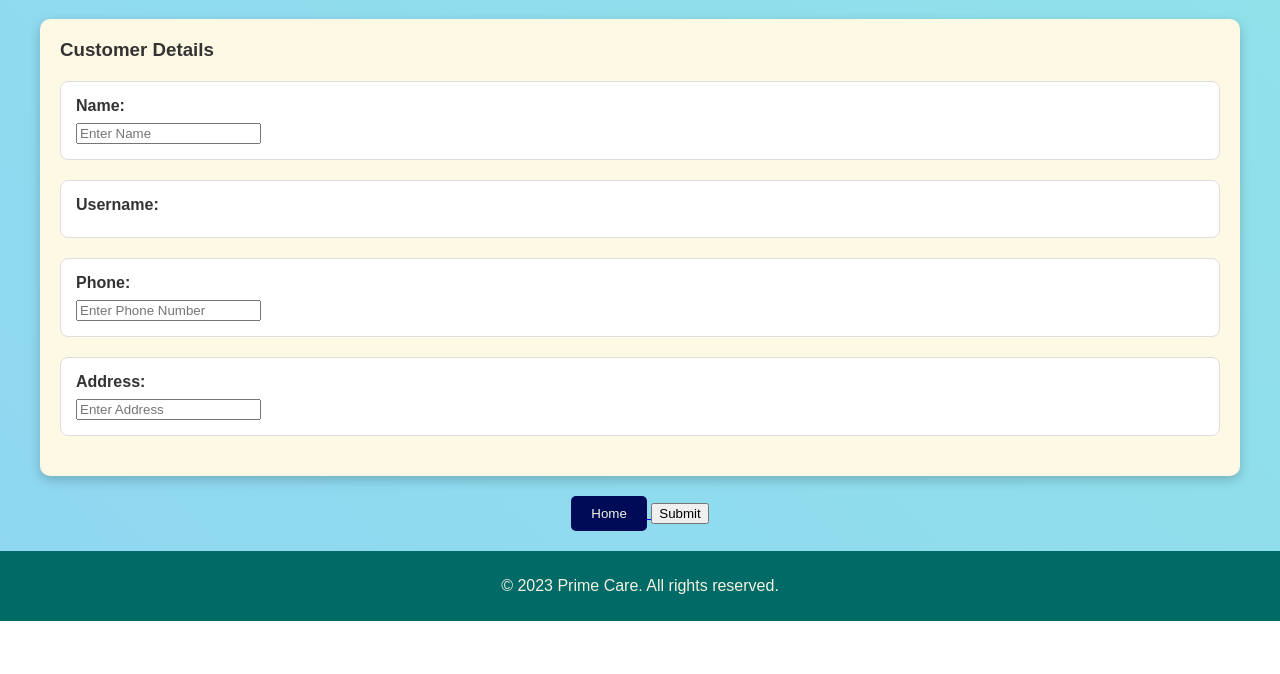
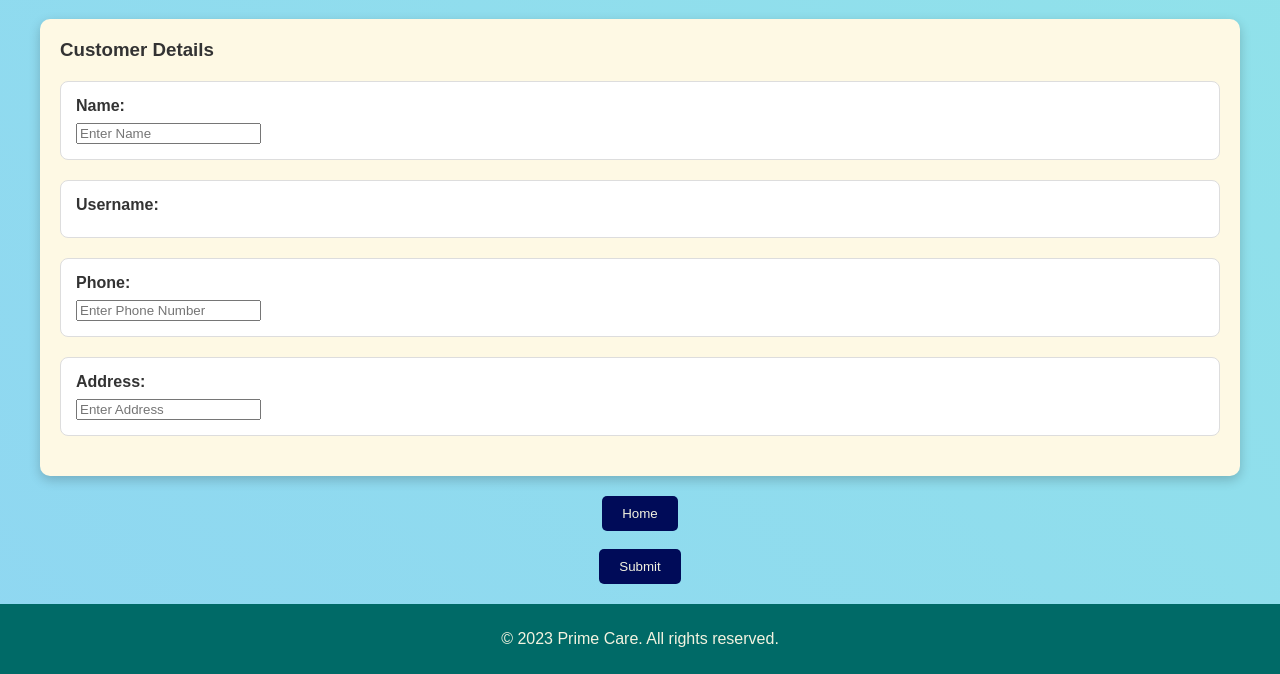
Before and after one commit to Aarush004/FWD, a Flask app: template templates/Dashboard_empty.html in a window 1280 px wide. Shown: the part 238-912 px from the top of the page. Before the commit the page ends 859 px from the top, so only its background shows below. Run offline with Flask 3, Linux system fonts and the light colour scheme; the template is opened without the code that fills it, so the values that code supplies are empty.

Commit message:
dashboard

```diff
--- a/templates/Dashboard_empty.html
+++ b/templates/Dashboard_empty.html
@@ -143,10 +143,16 @@
         </section>
 
         <div style="text-align: center; margin-top: 20px;">
+
             <a href="/">
                 <button onclick="window.location.href='/'">Home</button>
             </a>
-            <input type="submit" name="go">
+            <section class="booking">
+                <br>
+                <form action="/submit" method="POST" style="text-align: center; margin-top: 20px;">
+                  <button type="submit" class="btn">Submit</button>
+                </form>
+              </section>
         </div>
     </div>
     </form>
```
Also changed, not shown: project.db (added).
